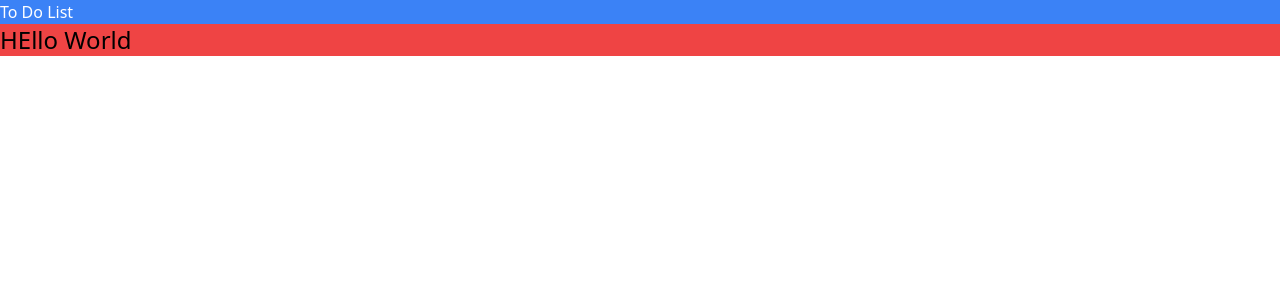
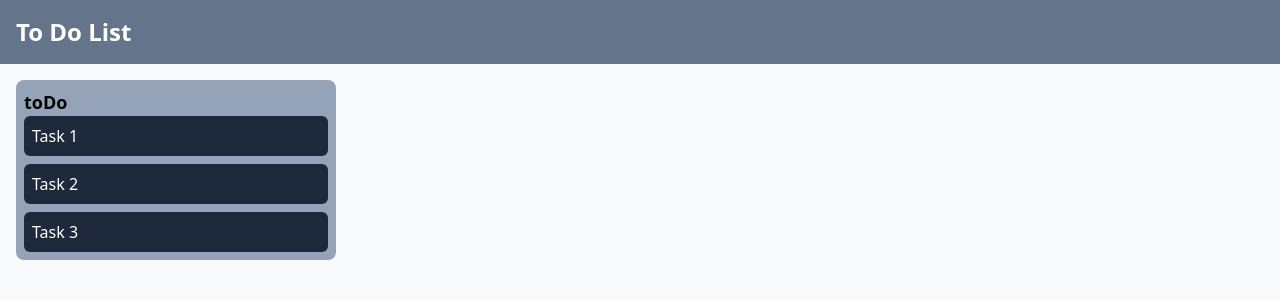
Before and after one commit to derynm/to-do-list, a React (Vite) app: page / in a window 1280 px wide. Shown: the top 300 px of the page. Built offline with nearby package versions, Linux system fonts and the light colour scheme.

Commit message:
feat: create component coard and card

```diff
--- a/src/App.tsx
+++ b/src/App.tsx
@@ -1,12 +1,13 @@
-import NavBar from './components/NavBar';
+import Board from './components/Board'
+import NavBar from './components/NavBar'
 
 function App() {
   return (
-    <>
+    <div className="flex min-h-screen flex-col">
       <NavBar />
-      <p className="bg-red-500 text-2xl">HEllo World</p>
-    </>
-  );
+      <Board />
+    </div>
+  )
 }
 
-export default App;
+export default App
--- /dev/null
+++ b/src/components/Board.tsx
@@ -0,0 +1,25 @@
+import ListCard from './ListCard'
+
+function Board() {
+  const list = [
+    {
+      name: 'toDo',
+      id: '1',
+      items: [
+        { id: 1, title: 'Task 1', description: 'Description 1', status: 'toDo' },
+        { id: 2, title: 'Task 2', description: 'Description 2', status: 'toDo' },
+        { id: 3, title: 'Task 3', description: 'Description 3', status: 'toDo' }
+      ]
+    }
+  ]
+
+  return (
+    <div className="flex w-full flex-1 snap-x gap-3 overflow-x-auto bg-slate-50 p-4">
+      {list.map((list) => (
+        <ListCard key={list.id} list={list} />
+      ))}
+    </div>
+  )
+}
+
+export default Board
--- /dev/null
+++ b/src/components/CardTask.tsx
@@ -0,0 +1,11 @@
+import { Task } from '../types/index'
+
+function CardTask({ task }: { task: Task }) {
+  return (
+    <div className="rounded-md bg-slate-800 p-2 text-white">
+      <p>{task.title}</p>
+    </div>
+  )
+}
+
+export default CardTask
--- /dev/null
+++ b/src/components/ListCard.tsx
@@ -0,0 +1,17 @@
+import CardTask from './CardTask'
+import { List } from '../types/index'
+
+function ListCard({ list }: { list: List }) {
+  return (
+    <div className="h-fit w-full max-w-80 shrink-0 snap-center rounded-lg bg-slate-400 p-2">
+      <p className="text-lg font-semibold">{list.name}</p>
+      <div className="space-y-2">
+        {list.items.map((task) => (
+          <CardTask key={task.id} task={task} />
+        ))}
+      </div>
+    </div>
+  )
+}
+
+export default ListCard
--- a/src/components/NavBar.tsx
+++ b/src/components/NavBar.tsx
@@ -1,7 +1,7 @@
 export default function NavBar() {
   return (
-    <div className="bg-blue-500 text-white">
-      <p>To Do List</p>
-    </div>
-  );
+    <nav className="bg-slate-500 p-4 text-white">
+      <p className="text-2xl font-semibold">To Do List</p>
+    </nav>
+  )
 }
--- /dev/null
+++ b/src/hooks/useStorage.ts
@@ -0,0 +1,15 @@
+import { List } from '../types/index'
+
+const useStorage = () => {
+  const getData = (): List[] => {
+    return JSON.parse(localStorage.getItem('data') || '[]')
+  }
+
+  const saveData = (data: List[]) => {
+    localStorage.setItem('data', JSON.stringify(data))
+  }
+
+  return { getData, saveData }
+}
+
+export default useStorage
--- /dev/null
+++ b/src/types/index.ts
@@ -0,0 +1,14 @@
+interface Task {
+  id: number
+  title: string
+  description: string
+  status: string
+}
+
+interface List {
+  id: string
+  name: string
+  items: Task[]
+}
+
+export type { Task, List }
```
